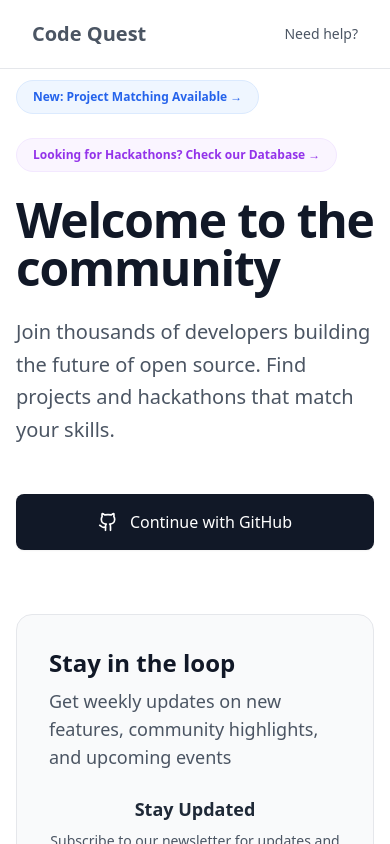
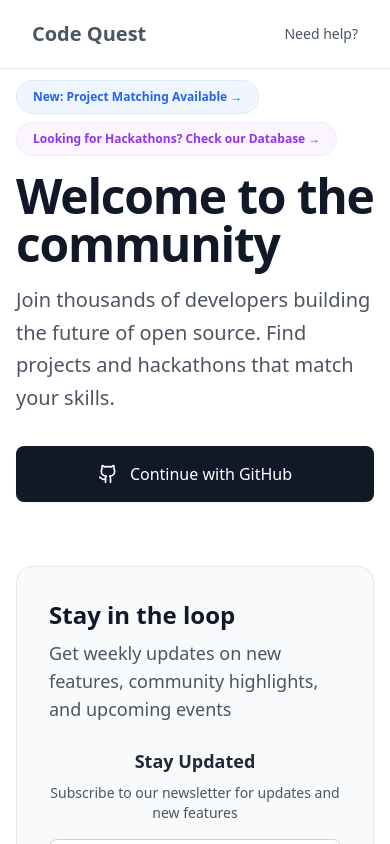
Before and after one commit to anevski-stefan/codequest, a React (Vite) app in the folder frontend/: page / in a window 390 px wide. Shown: the top 844 px of the page. Built offline with nearby package versions, Linux system fonts and the light colour scheme; no server answers.

Commit message:
fix the login responsiveness

```diff
--- a/frontend/src/features/auth/Login.tsx
+++ b/frontend/src/features/auth/Login.tsx
@@ -43,23 +43,25 @@ const Login = () => {
         <div className="flex flex-col lg:grid lg:grid-cols-2 w-full max-w-[1280px] mx-auto px-4 sm:px-6 lg:px-8 gap-8">
           {/* Left Column - Main Content */}
           <div className="flex flex-col items-start justify-center lg:items-center lg:border-r border-gray-200 dark:border-white/10">
-            <div className="space-y-12 w-full max-w-md">
-              <div className="space-y-6">
+            <div className="space-y-8 w-full max-w-md">
+              <div className="space-y-4">
+                <div className="space-y-2 sm:space-y-4">
                   {/* Project Matching Banner */}
-                <div className="inline-flex items-center px-4 py-2 bg-blue-50 dark:bg-blue-500/10 rounded-full border border-blue-100 dark:border-blue-500/20">
-                  <span className="text-xs font-semibold text-blue-600 dark:text-blue-400">
+                  <div className="inline-flex items-center px-4 py-2 sm:px-4 sm:py-2 bg-blue-50 dark:bg-blue-500/10 rounded-full border border-blue-100 dark:border-blue-500/20">
+                    <span className="text-xs sm:text-xs font-semibold text-blue-600 dark:text-blue-400">
                       New: Project Matching Available →
                     </span>
                   </div>
 
-                {/* Hackathons Banner - Add this */}
-                <div className="inline-flex items-center px-4 py-2 bg-purple-50 dark:bg-purple-500/10 rounded-full border border-purple-100 dark:border-purple-500/20">
+                  {/* Hackathons Banner */}
+                  <div className="inline-flex items-center px-4 py-2 sm:px-4 sm:py-2 bg-purple-50 dark:bg-purple-500/10 rounded-full border border-purple-100 dark:border-purple-500/20">
                     <a
                       href="/hackathons"
-                    className="text-xs font-semibold text-purple-600 dark:text-purple-400"
+                      className="text-xs sm:text-xs font-semibold text-purple-600 dark:text-purple-400"
                     >
                       Looking for Hackathons? Check our Database →
                     </a>
+                  </div>
                 </div>
 
                 <h1 className="text-5xl font-bold tracking-tight text-gray-900 dark:text-white">
```
Lines whose indentation alone changed are shown as unchanged.
